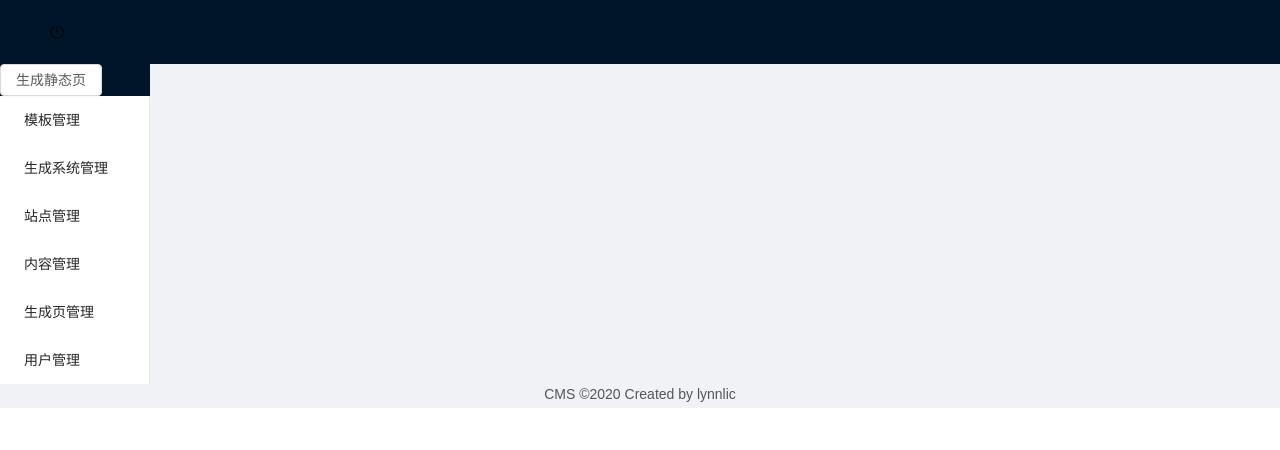
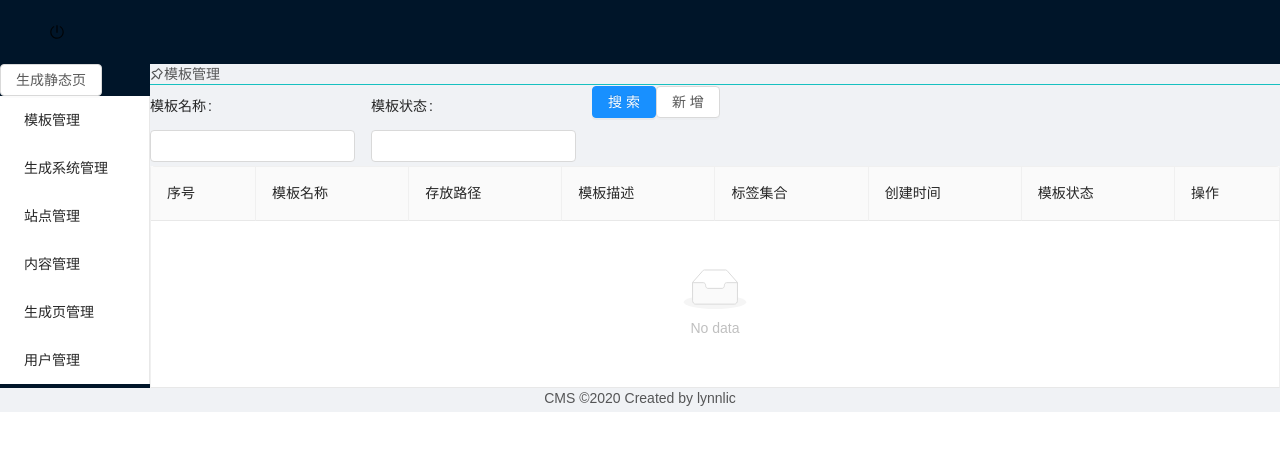
Before and after one commit to lynnlic/Hello-Graduation, a React app in the folder cms_front/: page /home/template in a window 1280 px wide. Shown: the top 450 px of the page. Built offline with nearby package versions, Linux system fonts and the light colour scheme.

Commit message:
新增模板+用户+站点的搜索框+表格

```diff
--- a/cms_front/src/common.less
+++ b/cms_front/src/common.less
@@ -5,26 +5,26 @@
 }
 
 //---------------搜索栏-------------
-.search_form_frame{
+.common_search_form_frame{
     border:1px solid red;
-    margin: 20px 40px;
+    margin: 20px 0px !important;
     display: flex;
     justify-content: space-around;
+    padding: 0px 7% !important;
 }
 
 
-
 //--------------按钮----------------------------
-.button_width{
+.common_button_width{
     width:calc(10%);
     margin:0px 10px;
 }
-.button_add{
+.common_button_add{
     background-color: #40F3EF !important;
     color: #ffffff !important;
 }
 
 //------------表格-------------------
-.table_frame{
+.common_table_frame{
     border-top: 4px solid #17cccc;
 }
--- a/cms_front/src/component/content/content.js
+++ b/cms_front/src/component/content/content.js
@@ -85,12 +85,13 @@ class Content extends Component{
                 <Navigation
                     text='内容管理'
                 />
-                <div className="search_form_frame">
+
                     <Form
                         name="search_form"
                         onFinish={onFinish}
                         onFinishFailed={onFinishFailed}
                         layout="inline"
+                        className="common_search_form_frame"
                     >
                         <Form.Item
                             label="内容标题"
@@ -111,16 +112,16 @@ class Content extends Component{
                             <Input />
                         </Form.Item>
 
-                            <Button type="primary" htmlType="submit" className="button_width">
+                            <Button type="primary" htmlType="submit" className="common_button_width">
                                 搜  索
                             </Button>
-                            <Button className="button_width button_add">
+                            <Button className="common_button_width common_button_add">
                                 新  增
                             </Button>
 
                     </Form>
-                </div>
-                <div className="table_frame">
+
+                <div className="common_table_frame">
                     <Table
                         bordered
                         columns={columns}
--- a/cms_front/src/component/content/content.less
+++ b/cms_front/src/component/content/content.less
@@ -1,4 +1,4 @@
-.search_form_frame{
+.common_search_form_frame{
     .ant-input{
         width: 80% !important;
     }
--- a/cms_front/src/component/site/site.js
+++ b/cms_front/src/component/site/site.js
@@ -0,0 +1,103 @@
+import React, { Component } from 'react';
+import { Form, Input, Button, Table, Tag} from 'antd';
+import Navigation from '../../container/navigation.js';
+require('../../common.less');
+
+const onFinish = values =>{
+    console.log('values',values);
+}
+
+const onFinishFailed=null;
+
+class Site extends Component{
+    constructor(props){
+        super(props);
+        this.state={
+            data:[]
+        }
+    }
+
+    render(){
+
+        const columns = [
+            {
+              title: '序号',
+              dataIndex: 'id',
+              key: 'id',
+            },
+            {
+              title: '站点名',
+              dataIndex: 'siteName',
+              key: 'siteName',
+            },
+            {
+              title: '所属系统',
+              dataIndex: 'sysName',
+              key: 'sysName',
+            },
+            {
+              title: '站点描述',
+              key: 'siteDescribe',
+              dataIndex: 'siteDescribe',
+            },
+            {
+                title: '创建时间',
+                key: 'siteCreateTime',
+                dataIndex: 'siteCreateTime',
+              },
+            {
+              title: '操作',
+              key: 'action',
+              render: (text, record) => (
+                <span>
+                  <a style={{ marginRight: 16 }}>编辑 {record.name}</a>
+                  <a>Delete</a>
+                </span>
+              ),
+            },
+          ];
+
+        return(
+            <div className="common_content_frame">
+                <Navigation
+                    text='站点管理'
+                />
+                    <Form
+                        name="search_form"
+                        onFinish={onFinish}
+                        onFinishFailed={onFinishFailed}
+                        layout="inline"
+                        className="common_search_form_frame"
+                    >
+                        <Form.Item
+                            label="系统名"
+                            name="sysName"
+                        >
+                            <Input />
+                        </Form.Item>
+                        <Form.Item
+                            label="站点名"
+                            name="siteName"
+                        >
+                            <Input />
+                        </Form.Item>
+                            <Button type="primary" htmlType="submit" className="common_button_width">
+                                搜  索
+                            </Button>
+                            <Button className="common_button_width common_button_add">
+                                新  增
+                            </Button>
+                    </Form>
+                <div className="common_table_frame">
+                    <Table
+                        bordered
+                        columns={columns}
+                        dataSource={this.state.data?this.state.data:[]}
+                    />
+                </div>
+            </div>
+        )
+    }
+}
+
+export default Site;
--- a/cms_front/src/component/template/template.js
+++ b/cms_front/src/component/template/template.js
@@ -0,0 +1,113 @@
+import React, { Component } from 'react';
+import { Form, Input, Button, Table, Tag} from 'antd';
+import Navigation from '../../container/navigation.js';
+require('../../common.less');
+
+const onFinish = values =>{
+    console.log('values',values);
+}
+
+const onFinishFailed=null;
+
+class Template extends Component{
+    constructor(props){
+        super(props);
+        this.state={
+            data:[]
+        }
+    }
+
+    render(){
+
+        const columns = [
+            {
+              title: '序号',
+              dataIndex: 'templateId',
+              key: 'templateId',
+            },
+            {
+              title: '模板名称',
+              dataIndex: 'templateName',
+              key: 'templateName',
+            },
+            {
+              title: '存放路径',
+              dataIndex: 'templatePath',
+              key: 'templatePath',
+            },
+            {
+              title: '模板描述',
+              key: 'describe',
+              dataIndex: 'describe',
+            },
+            {
+                title: '标签集合',
+                key: 'templateTags',
+                dataIndex: 'templateTags',
+              },
+              {
+                title: '创建时间',
+                key: 'createTime',
+                dataIndex: 'createTime',
+              },
+              {
+                title: '模板状态',
+                key: 'state',
+                dataIndex: 'state',
+              },
+            {
+              title: '操作',
+              key: 'action',
+              render: (text, record) => (
+                <span>
+                  <a style={{ marginRight: 16 }}>编辑 {record.name}</a>
+                  <a>Delete</a>
+                </span>
+              ),
+            },
+          ];
+
+        return(
+            <div className="common_content_frame">
+                <Navigation
+                    text='模板管理'
+                />
+                    <Form
+                        name="search_form"
+                        onFinish={onFinish}
+                        onFinishFailed={onFinishFailed}
+                        layout="inline"
+                        className="common_search_form_frame"
+                    >
+                        <Form.Item
+                            label="模板名称"
+                            name="templateName"
+                        >
+                            <Input />
+                        </Form.Item>
+                        <Form.Item
+                            label="模板状态"
+                            name="state"
+                        >
+                            <Input />
+                        </Form.Item>
+                            <Button type="primary" htmlType="submit" className="common_button_width">
+                                搜  索
+                            </Button>
+                            <Button className="common_button_width common_button_add">
+                                新  增
+                            </Button>
+                    </Form>
+                <div className="common_table_frame">
+                    <Table
+                        bordered
+                        columns={columns}
+                        dataSource={this.state.data?this.state.data:[]}
+                    />
+                </div>
+            </div>
+        )
+    }
+}
+
+export default Template;
--- a/cms_front/src/component/user/user.js
+++ b/cms_front/src/component/user/user.js
@@ -0,0 +1,98 @@
+import React, { Component } from 'react';
+import { Form, Input, Button, Table, Tag} from 'antd';
+import Navigation from '../../container/navigation.js';
+require('../../common.less');
+
+const onFinish = values =>{
+    console.log('values',values);
+}
+
+const onFinishFailed=null;
+
+class User extends Component{
+    constructor(props){
+        super(props);
+        this.state={
+            data:[]
+        }
+    }
+
+    render(){
+
+        const columns = [
+            {
+              title: '序号',
+              dataIndex: 'id',
+              key: 'id',
+            },
+            {
+              title: '用户姓名',
+              dataIndex: 'name',
+              key: 'name',
+            },
+            {
+              title: '用户账户',
+              dataIndex: 'account',
+              key: 'account',
+            },
+            {
+              title: '用户状态',
+              key: 'state',
+              dataIndex: 'state',
+            },
+            {
+              title: '操作',
+              key: 'action',
+              render: (text, record) => (
+                <span>
+                  <a style={{ marginRight: 16 }}>编辑 {record.name}</a>
+                  <a>Delete</a>
+                </span>
+              ),
+            },
+          ];
+
+        return(
+            <div className="common_content_frame">
+                <Navigation
+                    text='用户管理'
+                />
+                    <Form
+                        name="search_form"
+                        onFinish={onFinish}
+                        onFinishFailed={onFinishFailed}
+                        layout="inline"
+                        className="common_search_form_frame"
+                    >
+                        <Form.Item
+                            label="用户账号"
+                            name="account"
+                        >
+                            <Input />
+                        </Form.Item>
+                        <Form.Item
+                            label="用户姓名"
+                            name="name"
+                        >
+                            <Input />
+                        </Form.Item>
+                            <Button type="primary" htmlType="submit" className="common_button_width">
+                                搜  索
+                            </Button>
+                            <Button className="common_button_width common_button_add">
+                                新  增
+                            </Button>
+                    </Form>
+                <div className="common_table_frame">
+                    <Table
+                        bordered
+                        columns={columns}
+                        dataSource={this.state.data?this.state.data:[]}
+                    />
+                </div>
+            </div>
+        )
+    }
+}
+
+export default User;
--- a/cms_front/src/router.js
+++ b/cms_front/src/router.js
@@ -7,6 +7,9 @@ import {
 
 import Content from './component/content/content.js';
 import Home from './component/homepage/homepage.js';
+import User from './component/user/user.js';
+import Site from './component/site/site.js';
+import Template from './component/template/template.js';
 import App from './App.js';
 
 
@@ -14,6 +17,9 @@ export default(
     <Switch>
         <Route exact path='/home' component={Home} />
         <Route path='/home/content' component={Content} />
+        <Route path='/home/user' component={User} />
+        <Route path='/home/site' component={Site} />
+        <Route path='/home/template' component={Template} />
         <Route path='/app' component={App} />
     </Switch>
 )
```
